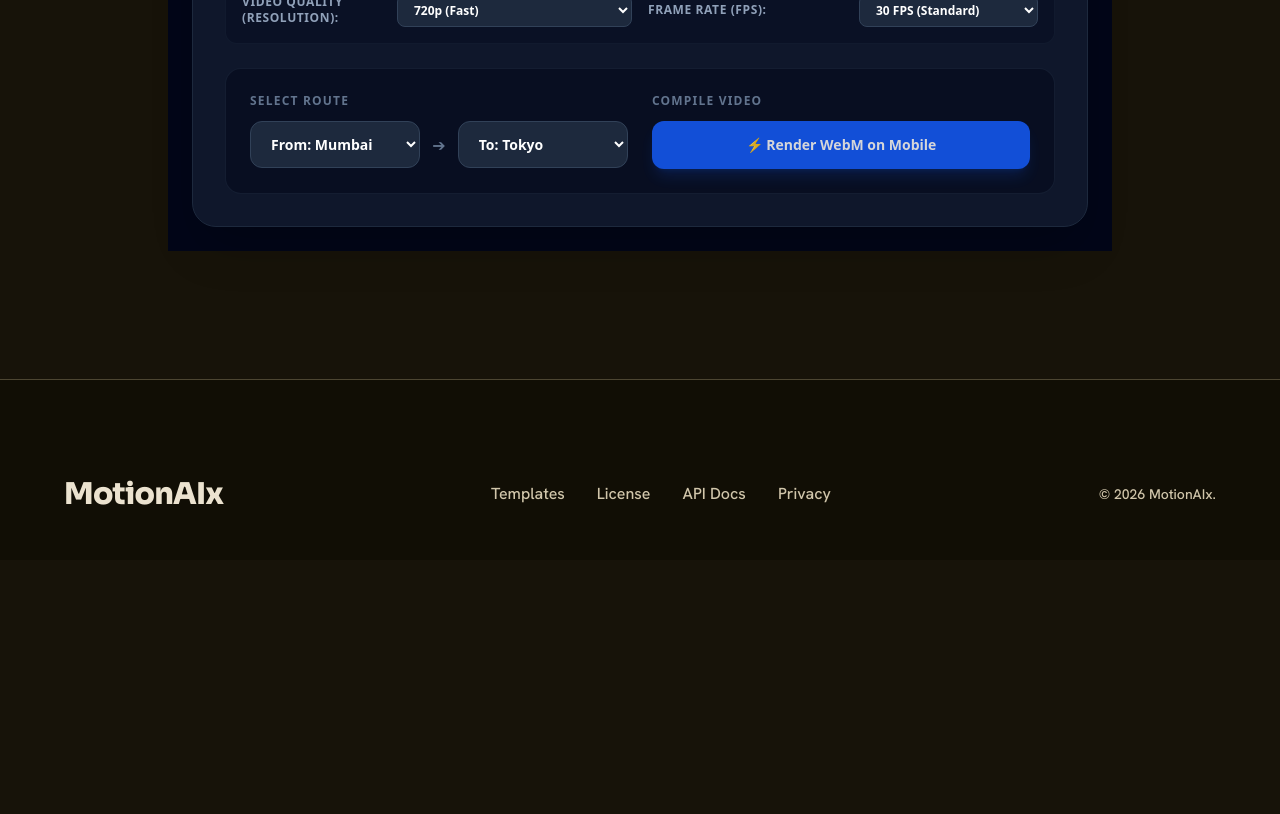
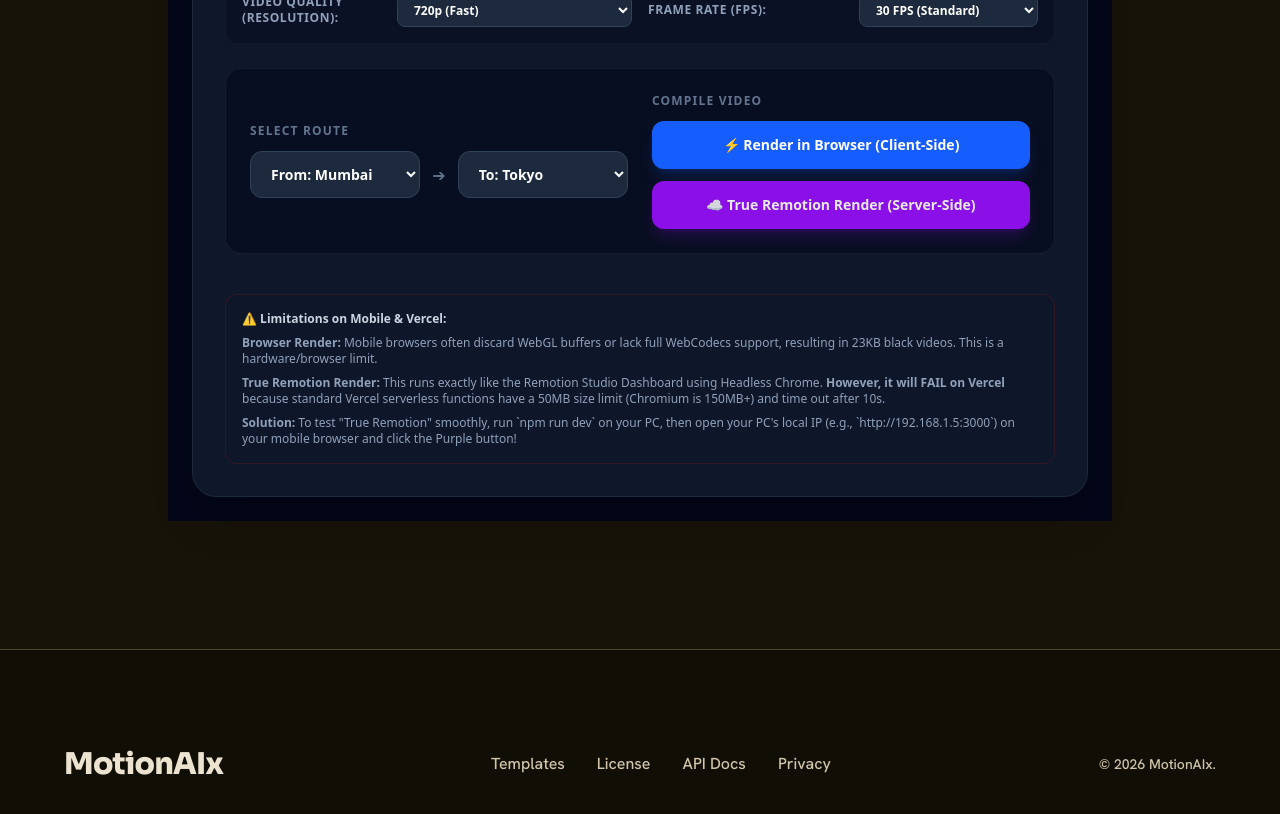
Before and after one commit to eren-998/motionaix-mobile-test, a Next.js app: page /test-player in a window 1280 px wide. Shown: the part 800-1614 px from the top of the page. Before the commit the page ends 1360 px from the top, so only its background shows below. Built offline with nearby package versions, Linux system fonts and the light colour scheme.

Commit message:
fix: WebGL preserve drawing buffer and add Server Render route

```diff
--- a/package.json
+++ b/package.json
@@ -13,9 +13,11 @@
   "dependencies": {
     "@phosphor-icons/react": "^2.1.10",
     "@react-three/fiber": "9.6.1",
+    "@remotion/bundler": "^4.0.488",
     "@remotion/cli": "^4.0.486",
     "@remotion/google-fonts": "^4.0.486",
     "@remotion/player": "^4.0.486",
+    "@remotion/renderer": "^4.0.488",
     "@remotion/three": "4.0.486",
     "@types/three": "0.185.1",
     "clsx": "^2.1.1",
--- /dev/null
+++ b/src/app/api/render/route.ts
@@ -0,0 +1,80 @@
+import { bundle } from "@remotion/bundler";
+import { renderMedia, selectComposition } from "@remotion/renderer";
+import path from "path";
+import os from "os";
+import fs from "fs";
+
+export async function POST(req: Request) {
+  try {
+    const body = await req.json();
+    const { origin, destination, fps = 30, resolution = "720p" } = body;
+
+    // Serverless limitations check: Vercel standard free tier cannot run Puppeteer or render longer than 10s.
+    if (process.env.VERCEL) {
+      return new Response(JSON.stringify({
+        error: "LIMITATION: You are running this on Vercel's standard serverless functions. Remotion Studio rendering requires Chromium (which is 150MB+, exceeding Vercel's 50MB limit) and takes longer than the 10-second serverless timeout. To fix this in production, you must use Remotion Lambda (AWS) or a dedicated Node.js server. Please test this feature locally by running 'npm run dev' on your PC and accessing it via your local network IP on mobile."
+      }), { status: 400 });
+    }
+
+    let compWidth = 1280;
+    let compHeight = 720;
+    if (resolution === "1080p") {
+      compWidth = 1920;
+      compHeight = 1080;
+    }
+
+    const compositionId = "EarthTravel";
+    const entry = path.resolve(process.cwd(), "src/remotion/index.ts");
+
+    console.log("Bundling video via Webpack...");
+    const bundleLocation = await bundle({
+      entryPoint: entry,
+      webpackOverride: (config) => config,
+    });
+
+    const inputProps = { origin, destination };
+
+    console.log("Selecting composition...");
+    const composition = await selectComposition({
+      serveUrl: bundleLocation,
+      id: compositionId,
+      inputProps,
+    });
+
+    const outDir = path.join(os.tmpdir(), "motionaix-renders");
+    if (!fs.existsSync(outDir)) fs.mkdirSync(outDir, { recursive: true });
+
+    const outputLocation = path.join(outDir, `flight_${origin}_to_${destination}_${Date.now()}.mp4`);
+
+    console.log("Rendering media with headless Chrome...");
+    await renderMedia({
+      composition,
+      serveUrl: bundleLocation,
+      codec: "h264",
+      outputLocation,
+      inputProps,
+      fps: Number(fps),
+      compositionWidth: compWidth,
+      compositionHeight: compHeight,
+    });
+
+    console.log("Render complete!");
+
+    // Read the file and return it as a download
+    const fileBuffer = fs.readFileSync(outputLocation);
+
+    // Cleanup to save space
+    fs.unlinkSync(outputLocation);
+
+    return new Response(fileBuffer, {
+      headers: {
+        "Content-Type": "video/mp4",
+        "Content-Disposition": `attachment; filename="flight_${origin}_to_${destination}.mp4"`
+      }
+    });
+
+  } catch (error: any) {
+    console.error("Render error:", error);
+    return new Response(JSON.stringify({ error: error.message }), { status: 500 });
+  }
+}
--- a/src/app/test-player/page.tsx
+++ b/src/app/test-player/page.tsx
@@ -270,20 +270,52 @@ export default function TestPlayerPage() {
           {/* Render and Export Actions */}
           <div className="flex flex-col justify-center gap-3">
             <span className="text-xs font-bold text-slate-500 uppercase tracking-widest">Compile Video</span>
-            <div className="flex flex-col sm:flex-row gap-3">
+            <div className="flex flex-col gap-3">
               <button
                 onClick={startCSRRender}
                 disabled={rendering}
-                className="flex-1 bg-blue-600 hover:bg-blue-500 disabled:bg-slate-800 text-white font-bold py-3.5 px-6 rounded-xl transition-all shadow-lg shadow-blue-600/20 text-sm animate-pulse"
+                className="w-full bg-blue-600 hover:bg-blue-500 disabled:bg-slate-800 text-white font-bold py-3.5 px-6 rounded-xl transition-all shadow-lg shadow-blue-600/20 text-sm"
               >
-                {rendering ? "Rendering..." : "⚡ Render WebM on Mobile"}
+                {rendering ? "Rendering Client-Side..." : "⚡ Render in Browser (Client-Side)"}
+              </button>
+
+              <button
+                onClick={async () => {
+                  setRendering(true);
+                  setVideoUrl(null);
+                  try {
+                    const res = await fetch("/api/render", {
+                      method: "POST",
+                      headers: { "Content-Type": "application/json" },
+                      body: JSON.stringify({ origin, destination, fps, resolution }),
+                    });
+
+                    if (!res.ok) {
+                      const err = await res.json();
+                      alert(err.error || "Failed to render on server");
+                      setRendering(false);
+                      return;
+                    }
+
+                    const blob = await res.blob();
+                    const url = URL.createObjectURL(blob);
+                    setVideoUrl(url);
+                  } catch (e: any) {
+                    alert("Error: " + e.message);
+                  }
+                  setRendering(false);
+                }}
+                disabled={rendering}
+                className="w-full bg-purple-600 hover:bg-purple-500 disabled:bg-slate-800 text-white font-bold py-3.5 px-6 rounded-xl transition-all shadow-lg shadow-purple-600/20 text-sm animate-pulse"
+              >
+                {rendering ? "Rendering..." : "☁️ True Remotion Render (Server-Side)"}
               </button>
 
               {videoUrl && (
                 <a
                   href={videoUrl}
-                  download={`flight_${origin}_to_${destination}_${resolution}_${fps}fps.webm`}
-                  className="flex-1 bg-green-600 hover:bg-green-500 text-white font-bold py-3.5 px-6 rounded-xl text-center transition-all shadow-lg shadow-green-600/20 text-sm flex items-center justify-center"
+                  download={`flight_${origin}_to_${destination}_${resolution}_${fps}fps.mp4`}
+                  className="w-full bg-green-600 hover:bg-green-500 text-white font-bold py-3.5 px-6 rounded-xl text-center transition-all shadow-lg shadow-green-600/20 text-sm flex items-center justify-center"
                 >
                   📥 Download Video
                 </a>
@@ -295,9 +327,16 @@ export default function TestPlayerPage() {
         {/* Results / Diagnostics */}
         {renderTime !== null && (
           <div className="bg-blue-950/20 border border-blue-900/30 p-4 rounded-xl text-center text-sm">
-            🎉 Video rendered in <span className="font-bold text-blue-400">{renderTime} seconds</span> directly on this device!
+            🎉 Client-Side Video rendered in <span className="font-bold text-blue-400">{renderTime} seconds</span> directly on this device!
           </div>
         )}
+
+        <div className="bg-slate-900/50 border border-red-900/30 p-4 rounded-xl text-xs text-slate-400 text-left space-y-2 mt-4">
+          <p className="font-bold text-slate-300">⚠️ Limitations on Mobile & Vercel:</p>
+          <p><strong>Browser Render:</strong> Mobile browsers often discard WebGL buffers or lack full WebCodecs support, resulting in 23KB black videos. This is a hardware/browser limit.</p>
+          <p><strong>True Remotion Render:</strong> This runs exactly like the Remotion Studio Dashboard using Headless Chrome. <strong>However, it will FAIL on Vercel</strong> because standard Vercel serverless functions have a 50MB size limit (Chromium is 150MB+) and time out after 10s.</p>
+          <p><strong>Solution:</strong> To test "True Remotion" smoothly, run `npm run dev` on your PC, then open your PC's local IP (e.g., `http://192.168.1.5:3000`) on your mobile browser and click the Purple button!</p>
+        </div>
 
       </div>
     </div>
--- a/src/components/remotion/EarthTravel.tsx
+++ b/src/components/remotion/EarthTravel.tsx
@@ -489,7 +489,7 @@ export const EarthTravel: React.FC<EarthTravelProps> = ({
   return (
     <AbsoluteFill style={{ backgroundColor: "#020813" }}>
       {/* ── 3D Globe ── */}
-      <ThreeCanvas width={width} height={height}>
+      <ThreeCanvas width={width} height={height} gl={{ preserveDrawingBuffer: true }}>
         <EarthScene
           startVec={startVec}
           endVec={endVec}
```
Also changed, not shown: 1 other file (tests, documents, lock files or other folders).
